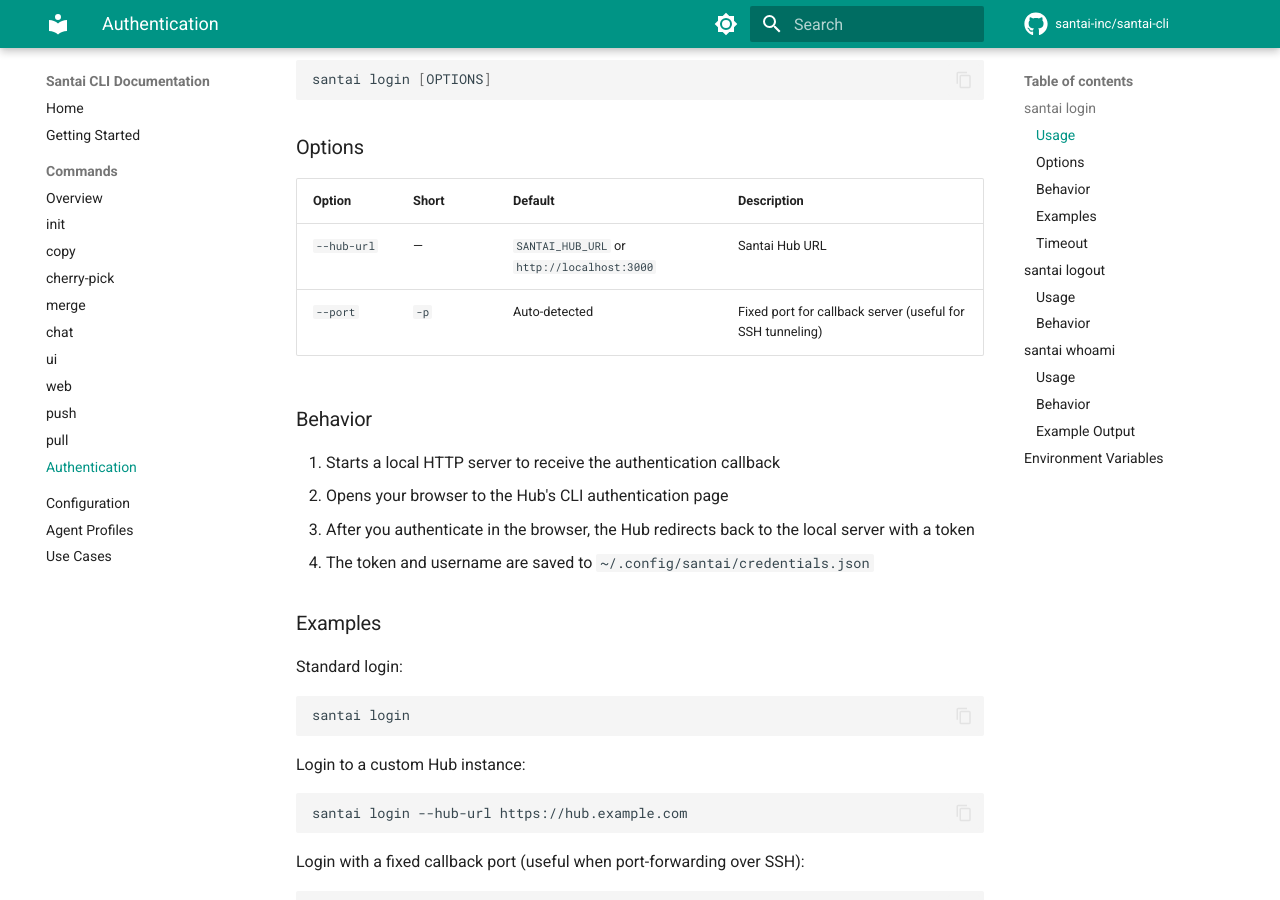
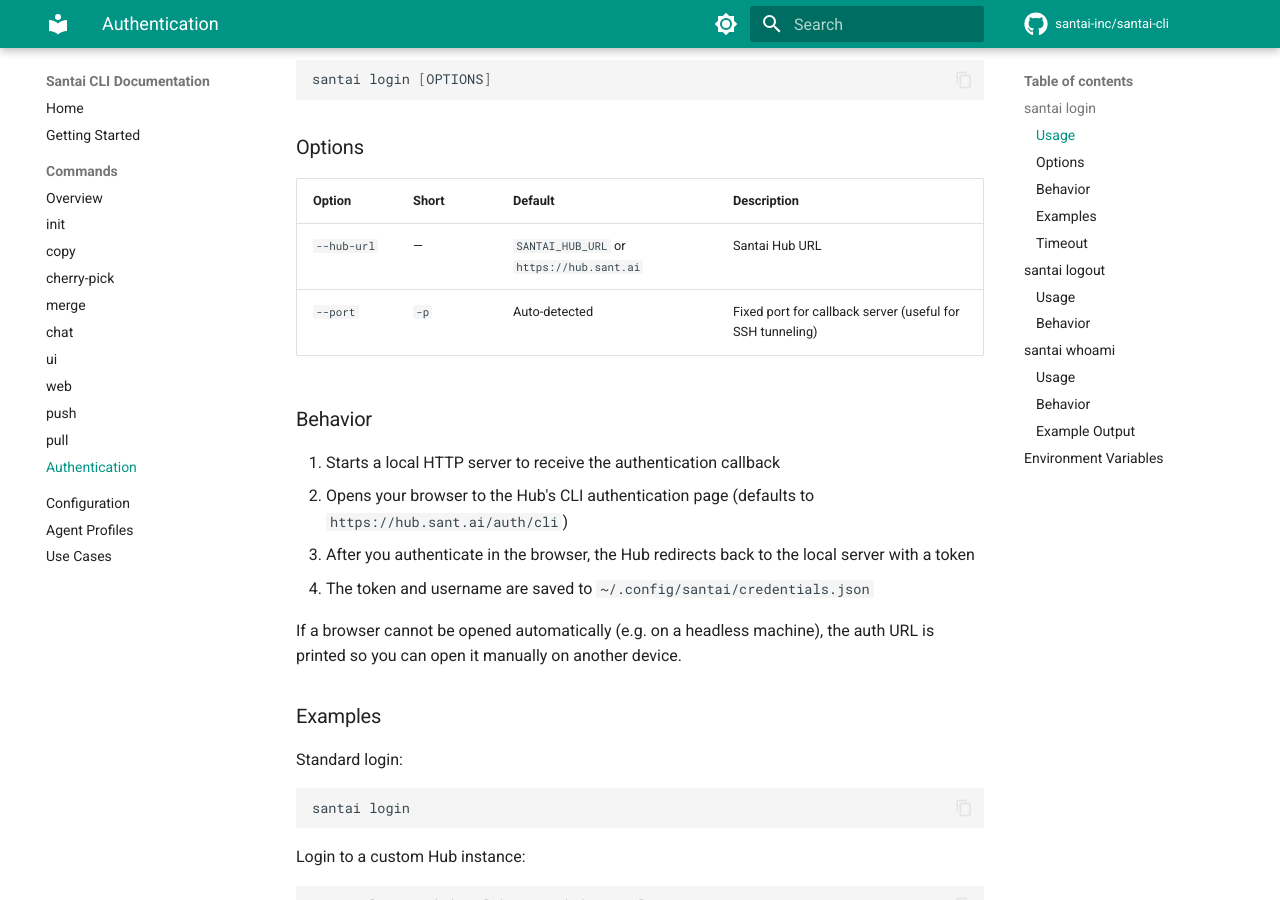
Before and after one commit to santai-inc/santai-cli, an MkDocs documentation site: the page built from docs/commands/auth.md, in a window 1280 px wide and 900 px high, scrolled down 459 px. Built offline with MkDocs 1.6.1 and Material for MkDocs 9.7.7, drawn with Linux system fonts in a browser that asks for light colours; comment, search, counter and statistics services are not loaded; some of the changed text lies outside the part shown.

Commit message:
Default santai login to hub.sant.ai instead of localhost:3000
Closes #123. The local-server fallback was a development convenience that
no longer matches how users authenticate; defaulting to the production hub
makes `santai login` work out of the box. Also surface the auth URL when
webbrowser.open() can't launch a browser (headless / SSH).

Co-Authored-By: Claude Opus 4.7 <noreply@anthropic.com>

````diff
--- a/docs/commands/auth.md
+++ b/docs/commands/auth.md
@@ -20,15 +20,18 @@ santai login [OPTIONS]
 
 | Option | Short | Default | Description |
 |--------|-------|---------|-------------|
-| `--hub-url` | — | `SANTAI_HUB_URL` or `http://localhost:3000` | Santai Hub URL |
+| `--hub-url` | — | `SANTAI_HUB_URL` or `https://hub.sant.ai` | Santai Hub URL |
 | `--port` | `-p` | Auto-detected | Fixed port for callback server (useful for SSH tunneling) |
 
 ### Behavior
 
 1. Starts a local HTTP server to receive the authentication callback
-2. Opens your browser to the Hub's CLI authentication page
+2. Opens your browser to the Hub's CLI authentication page (defaults to `https://hub.sant.ai/auth/cli`)
 3. After you authenticate in the browser, the Hub redirects back to the local server with a token
 4. The token and username are saved to `~/.config/santai/credentials.json`
+
+If a browser cannot be opened automatically (e.g. on a headless machine), the
+auth URL is printed so you can open it manually on another device.
 
 ### Examples
 
@@ -98,7 +101,7 @@ If the Hub is unreachable (offline), it falls back to showing the cached usernam
 Logged in as johndoe
   Name:  John Doe
   Email: john@example.com
-  Hub:   http://localhost:3000
+  Hub:   https://hub.sant.ai
   Expires: 2025-05-17T08:00:00Z
 ```
 
````
Also changed, not shown: other parts of docs/commands/auth.md (+1 -1 lines), docs/configuration.md (+1 -1 lines), 1 other file.
